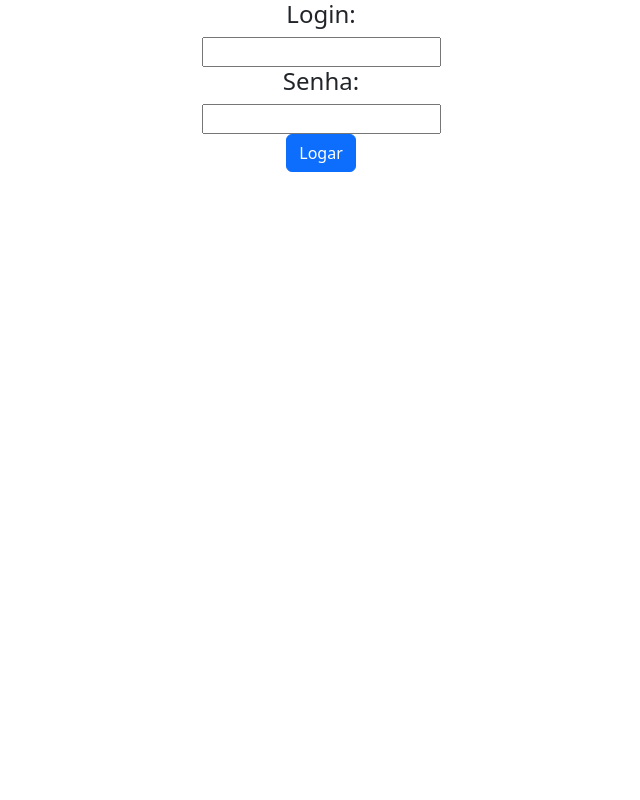
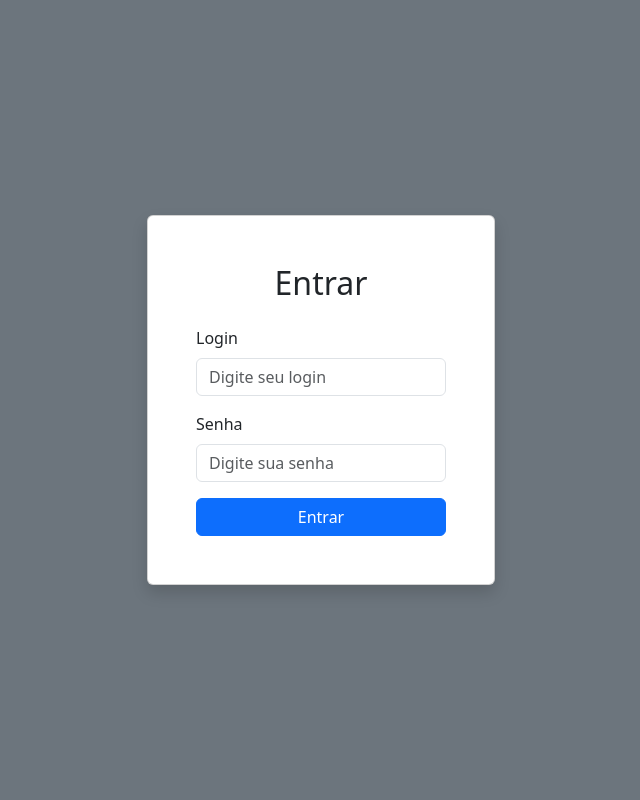
Before and after one commit to WandersonAMello/web_mobile, a Django app: page / in a window 1280 px wide. Shown: the whole page, without its empty margins (319-959 px from the left). Run offline with Django 5.2, Linux system fonts and the light colour scheme.

Commit message:
pagina de autenticação

```diff
--- a/sistema/templates/autenticacao.html
+++ b/sistema/templates/autenticacao.html
@@ -1,24 +1,36 @@
 <!DOCTYPE html>
 <html lang="pt-BR">
-    <header>
+    <head>
         <meta charset="UTF-8">
+        <meta name="viewport" content="width=device-width, initial-scale=1.0">
         <title>Login</title>
-        <link href="https://cdn.jsdelivr.net/npm/bootstrap@5.3.8/dist/css/bootstrap.min.css" rel="stylesheet" integrity="sha384-sRIl4kxILFvY47J16cr9ZwB07vP4J8+LH7qKQnuqkuIAvNWLzeN8tE5YBujZqJLB" crossorigin="anonymous">
-    </header>
-    <body>
-        <div class="container text-center">
-            <form action="/cadastro/" method="post">
-                <div>
-                    <h4>Login:</h4>
-                    <input type="text" name="login" id="login">
+        <link href="https://cdn.jsdelivr.net/npm/bootstrap@5.3.2/dist/css/bootstrap.min.css" rel="stylesheet">
+    </head>
+    <body class="bg-secondary">
+        <div class="container min-vh-100 d-flex align-items-center justify-content-center">
+            <div class="row w-100 justify-content-center">
+                <div class="col-12 col-md-8 col-lg-4">
+                    <div class="card shadow">
+                        <div class="card-body p-5">
+                            <h2 class="card-title text-center mb-4">Entrar</h2>
+                            <form>
+                                <div class="mb-3">
+                                    <label for="login" class="form-label">Login</label>
+                                    <input type="login" class="form-control" id="login" placeholder="Digite seu login">
+                                </div>
+                                <div class="mb-3">
+                                    <label for="password" class="form-label">Senha</label>
+                                    <input type="password" class="form-control" id="password" placeholder="Digite sua senha">
+                                </div>
+                                <div class="d-grid gap-2">
+                                    <button type="submit" class="btn btn-primary">Entrar</button>
+                                </div>
+                            </form>
+                        </div>
+                    </div>
                 </div>
-                <div>
-                    <h4>Senha:</h4>
-                    <input type="password" name="senha" id="senha">
-                </div>
-                <button type='button' class="btn btn-primary" type="submit">Logar</button>
-            </form>
+            </div>
         </div>
-
+        <script src="https://cdn.jsdelivr.net/npm/bootstrap@5.3.2/dist/js/bootstrap.bundle.min.js"></script>
     </body>
 </html>
```
